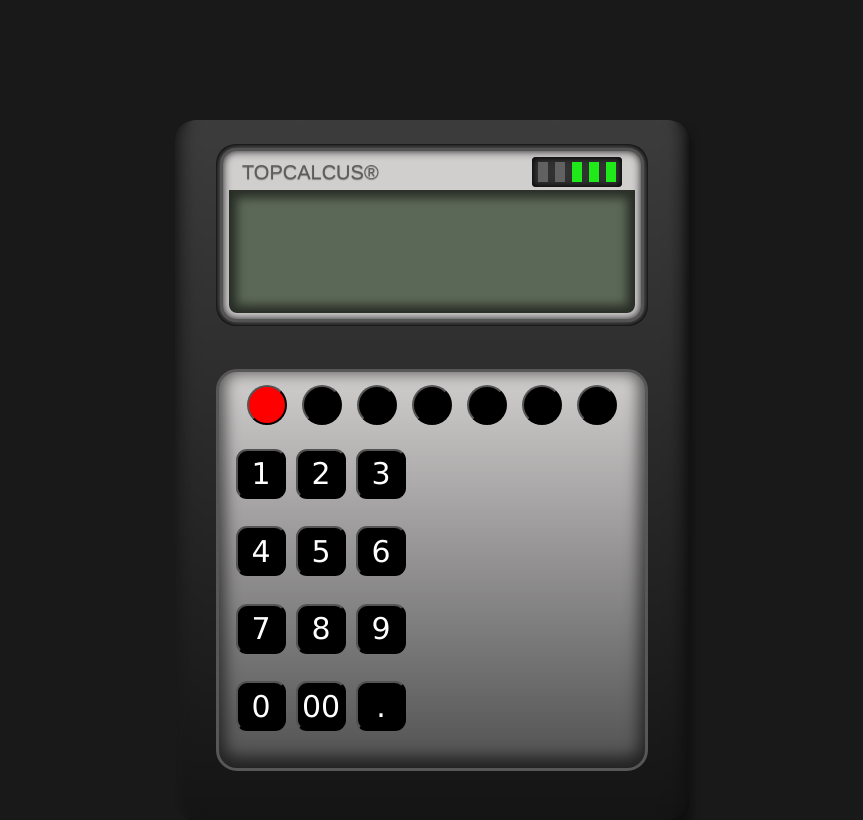
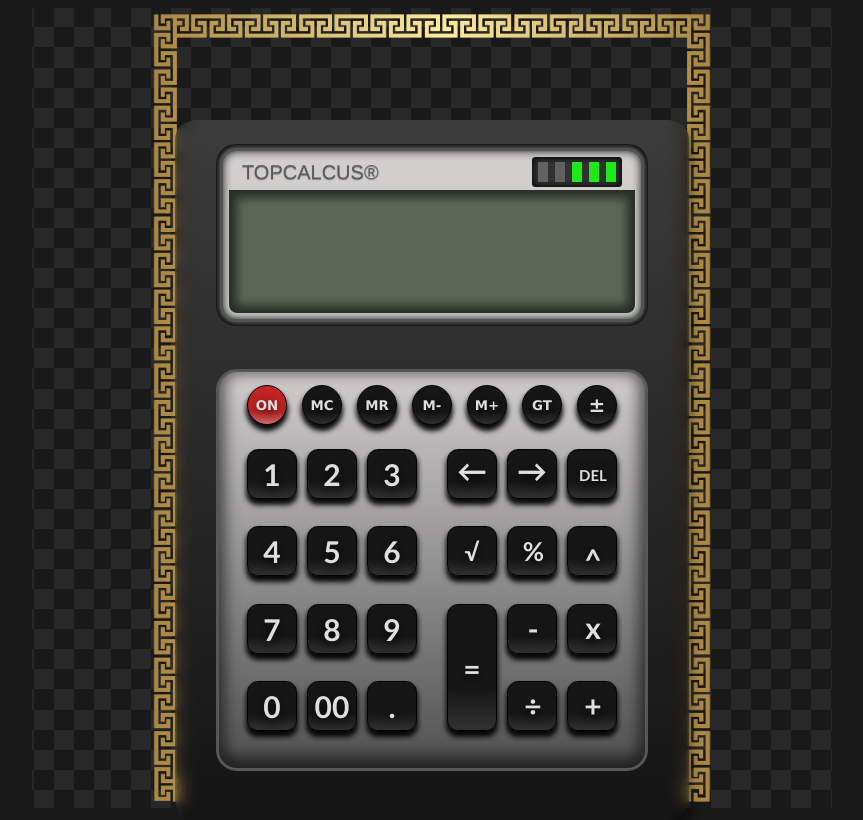
Before and after one commit to aidanmcnabb/calculator, a plain HTML site: page index.html in a window 1280 px wide. Shown: the whole page, without its empty margins (208-1071 px from the left). Drawn offline with Linux system fonts and the light colour scheme.

Commit message:
finished buttons, adding a border to calc

```diff
--- a/index.js
+++ b/index.js
@@ -3,6 +3,10 @@ function initiateCalculator() {
     const calculatorContainer = document.createElement('div')
     calculatorContainer.classList.add('calculator-container')
     document.body.appendChild(calculatorContainer)
+
+    const calculatorBorder = document.createElement('img')
+    calculatorBorder.src = 'img\\calc-border.png'
+    document.body.appendChild(calculatorBorder)
 
     const digitalScreen = document.createElement('div')
     digitalScreen.classList.add('digital-screen')
@@ -41,14 +45,24 @@ function initiateCalculator() {
 
     for(i = 1; i < 8; i++) {
         const circleButton = document.createElement('button')
+        circleButton.id = `circleButton${i}`
+        circleButton.classList.add('circle-button')
         if (i === 1) {
             circleButton.classList.add('circle-button-red')
         } else {
             circleButton.classList.add('circle-button-black')
         }
-        circleButton.id = `circleButton${i}`
         circleContainer.appendChild(circleButton)
     }
+
+    circleButton1.textContent = 'ON'
+    circleButton2.textContent = 'MC'
+    circleButton3.textContent = 'MR'
+    circleButton4.textContent = 'M-'
+    circleButton5.textContent = 'M+'
+    circleButton6.textContent = 'GT'
+    circleButton7.textContent = '±'
+    circleButton7.setAttribute('style', 'font-size:20px;')
 
     const squareContainer = document.createElement('div')
     squareContainer.classList.add('squares-container')
@@ -72,5 +86,62 @@ function initiateCalculator() {
         squareContainer.appendChild(squareButton)
     }
 
+    const squareContainer2 = document.createElement('div')
+    squareContainer2.classList.add('squares-container2')
+    keypadContainer.appendChild(squareContainer2)
+
+    for(i=1;i<7;i++) {
+        const squareButton = document.createElement('button')
+        squareButton.classList.add('square')
+        squareButton.id = `squareButton${i + 12}`
+        squareContainer2.appendChild(squareButton)
+        if (i === 6) {
+            squareButton13.setAttribute('style', 'padding-bottom:8px;')
+            squareButton14.setAttribute('style', 'padding-bottom:8px;')
+            squareButton15.setAttribute('style', 'font-size:15px; padding-left:8px; padding-top:3px;')
+            squareButton16.setAttribute('style', 'font-size:24px;')
+            squareButton17.setAttribute('style', 'font-size:26px; padding-right:3px;')
+            squareButton18.setAttribute('style', 'padding-top:8px; padding-left:8px; padding-top:14px;')
+        }
+    }
+
+    squareButton13.textContent = '←'
+    squareButton14.textContent = '→'
+    squareButton15.textContent = 'DEL'
+    squareButton16.textContent = '√'
+    squareButton17.textContent = '%'
+    squareButton18.textContent = '^'
+
+    const equalsContainer = document.createElement('div')
+    equalsContainer.classList.add('equals-container')
+    keypadContainer.appendChild(equalsContainer)
+    const equalsButton = document.createElement('button')
+    equalsButton.classList.add('square')
+    equalsButton.textContent = '='
+    equalsContainer.appendChild(equalsButton)
+    equalsButton.setAttribute('style', 'height: 127px')
+
+    const squareContainer3 = document.createElement('div')
+    squareContainer3.classList.add('squares-container3')
+    keypadContainer.appendChild(squareContainer3)
+
+    for(i=1;i<5;i++) {
+        const squareButton = document.createElement('button')
+        squareButton.classList.add('square')
+        squareButton.id = `squareButton${i + 18}`
+        squareContainer3.appendChild(squareButton)
+        if (i === 4) {
+            squareButton19.setAttribute('style', 'padding-bottom:3px; padding-right:4px;')
+            squareButton20.setAttribute('style', 'padding-bottom:5px; padding-right:4px;')
+            squareButton21.setAttribute('style', 'padding-bottom:3px; padding-right:4px;')
+            squareButton22.setAttribute('style', 'padding-bottom:3px; padding-right:4px;')
+        }
+    }
+
+    squareButton19.textContent = '-'
+    squareButton20.textContent = 'x'
+    squareButton21.textContent = '÷'
+    squareButton22.textContent = '+'
+
 }
 initiateCalculator()
--- a/styles.css
+++ b/styles.css
@@ -163,25 +163,54 @@ body {
     gap: 15px;
 }
 
+.square {
+    height: 50px;
+    width: 50px;
+    background-image: linear-gradient(to bottom, rgb(22, 22, 22), rgb(22, 22, 22), rgb(22, 22, 22), rgb(50,50,50));
+    border-radius: 11px;
+    color: rgb(223, 223, 223);
+    font-family:Verdana, Geneva, Tahoma, sans-serif;
+    font-size: 30px;
+    border-style: solid;
+    border-width: 1px;
+    box-shadow: rgba(0, 0, 0, 0.932) 0px 5px 5px 1px;
+    font-weight: 600;
+    text-shadow: black 0px 4px 13px;
+    font-family:'Trebuchet MS', 'Lucida Sans Unicode', 'Lucida Grande', 'Lucida Sans', Arial, sans-serif;
+}
 
 .circle-button-red {
     height: 40px;
     width: 40px;
-    background-color: red;
+    background-image: linear-gradient(to bottom, rgb(196, 37, 37), rgb(196, 37, 37), rgb(196, 37, 37), rgb(218, 114, 114));
     border-radius: 100%;
+    color: rgb(223, 223, 223);
+        border-style: solid;
+    border-width: 1px;
+    box-shadow: rgba(0, 0, 0, 0.932) 0px 5px 5px 1px;
+    font-weight: 600;
+    text-shadow: black 0px 4px 13px;
+    font-family: 'Lucida Sans', 'Lucida Sans Regular', 'Lucida Grande', 'Lucida Sans Unicode', Geneva, Verdana, sans-serif;
 }
 
 .circle-button-black {
     height: 40px;
     width: 40px;
-    background-color: black;
+    background-image: linear-gradient(to bottom, rgb(22, 22, 22), rgb(22, 22, 22), rgb(22, 22, 22), rgb(50,50,50));
     border-radius: 100%;
+    color: rgb(223, 223, 223);
+    border-style: solid;
+    border-width: 1px;
+    box-shadow: rgba(0, 0, 0, 0.932) 0px 5px 5px 1px;
+    font-weight: 600;
+    text-shadow: black 0px 4px 13px;
+    font-family: 'Lucida Sans', 'Lucida Sans Regular', 'Lucida Grande', 'Lucida Sans Unicode', Geneva, Verdana, sans-serif;
 }
 
 .squares-container {
     position: absolute;
     top: 70px;
-    left: 9px;
+    left: 20px;
     height: 300px;
     width: 190px;
     /* background-color: rgba(128, 0, 128, 0.281); */
@@ -192,12 +221,44 @@ body {
     flex-wrap: wrap;
 }
 
-.square {
-    height: 50px;
-    width: 50px;
-    background-color: black;
-    border-radius: 11px;
-    color: white;
-    font-family:Verdana, Geneva, Tahoma, sans-serif;
-    font-size: 30px;
+.squares-container2 {
+    position: absolute;
+    top: 70px;
+    left: 220px;
+    height: 145px;
+    width: 190px;
+    /* background-color: rgba(128, 0, 128, 0.281); */
+    display: flex;
+    justify-content: center;
+    align-items: center;
+    gap: 10px;
+    flex-wrap: wrap;
 }
+
+.equals-container {
+    position: absolute;
+    top: 225px;
+    left: 220px;
+    height: 145px;
+    width: 70px;
+    /* background-color: rgba(128, 0, 128, 0.281); */
+    display: flex;
+    justify-content: center;
+    align-items: center;
+    gap: 10px;
+    flex-wrap: wrap;
+}
+
+.squares-container3 {
+    position: absolute;
+    top: 225px;
+    left: 280px;
+    height: 145px;
+    width: 130px;
+    /* background-color: rgba(128, 0, 128, 0.281); */
+    display: flex;
+    justify-content: center;
+    align-items: center;
+    gap: 10px;
+    flex-wrap: wrap;
+}
```
Also changed, not shown: img/calc-border.png (added).
